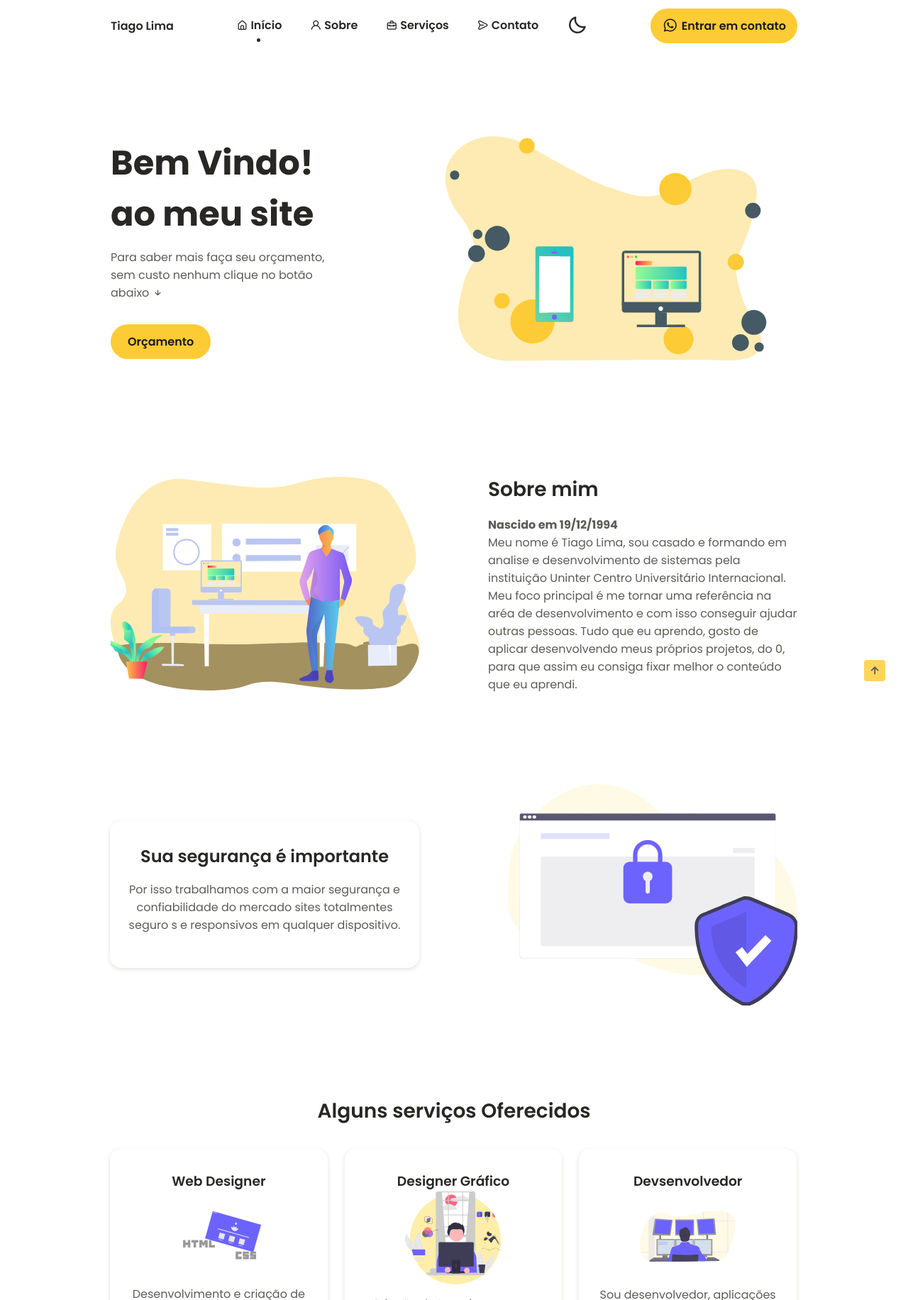
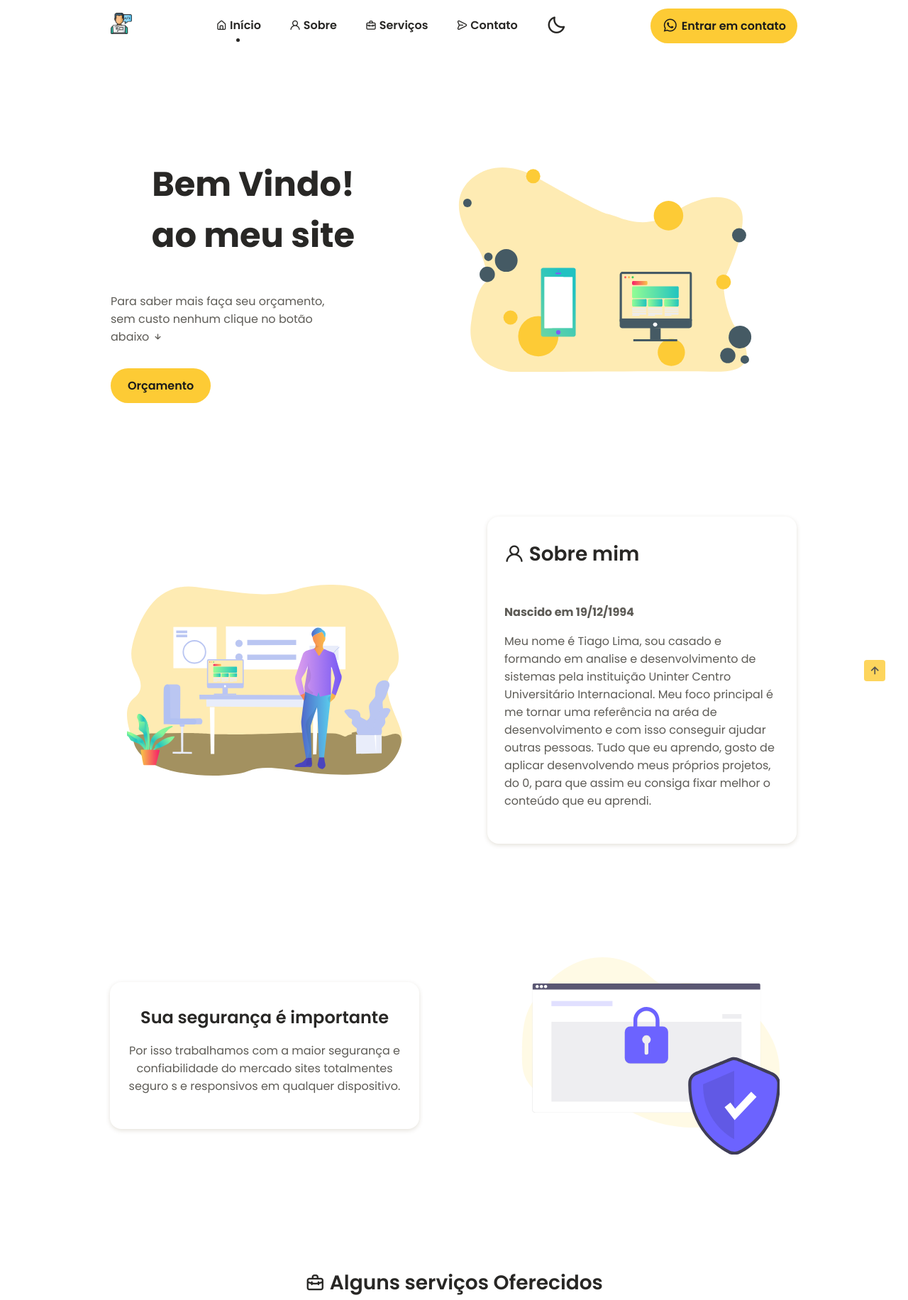
Before and after one commit to tiagoadv7/st, a plain HTML site: page index.html in a window 1280 px wide. Shown: the top 1832 px of the page at 71% size. Drawn offline with nearby package versions, Linux system fonts and the light colour scheme; some packages are replaced by stand-ins of ours; a script that the page names is missing; files whose address does not match are found by name.

Commit message:
versao 1.5
v 1.5

```diff
--- a/assets/css/styles.css
+++ b/assets/css/styles.css
@@ -308,6 +308,66 @@ body.dark-theme {
 /*=============== SERVICES ===============*/
 .services__container {
   padding-top: 1rem;
+}
+.home__title{
+  display: grid;
+  row-gap: 1rem;
+
+
+  padding: 2rem 1.5rem;
+  border-radius: 1rem;
+  text-align: center;
+  transition: .5s;
+  z-index: auto;
+  transform: translate(-1px);
+}
+
+.home__title:hover{
+  transform: scale(1.12);
+
+}
+
+.button:hover{
+   transform: scale(1.12);
+}
+
+.about__data{
+  cursor: pointer;
+  display: grid;
+  row-gap: 1rem;
+  background-color: var(--container-color);
+  box-shadow: 0px 2px 6px hsla(var(--hue), 100%, 15%, 0.15);
+  padding: 2rem 1.5rem;
+  border-radius: 1rem;
+  text-align: center;
+  transition: .5s;
+  z-index: auto;
+  transform: translate(-1px);
+}
+
+.about__data:hover{
+  transform: scale(1.12);
+  box-shadow: 5px 5px 15px rgba(0,0,0,0.6);
+}
+
+.logo:hover{
+  transform: scale(1.12);
+}
+.svg__img{
+  display: grid;
+  row-gap: 1rem;
+
+
+  padding: 2rem 1.5rem;
+
+  text-align: center;
+  transition: .5s;
+  z-index: auto;
+  transform: translate(-1px);
+}
+.svg__img:hover{
+  transform: scale(1.12);
+
 }
 
 .services__data {
--- a/index.html
+++ b/index.html
@@ -44,7 +44,10 @@
         <!--=============== HEADER ===============-->
         <header class="header" id="header">
             <nav class="nav container">
-                <a href="#" class="nav__logo">Tiago Lima</a>
+
+                <a href="#" class="nav__logo">
+                    <img class="logo"src="assets/img/about.jpg" width="30px" alt="" >
+                </a>
 
                 <div class="nav__menu" id="nav-menu">
                     <ul class="nav__list">
@@ -68,7 +71,7 @@
                 <div class="nav__toggle" id="nav-toggle">
                     <i class='bx bx-grid-alt'></i>
                 </div>
-                <a href="https://api.whatsapp.com/qr/3WQ554CWPXGDC1" class="button button-flex">
+                <a target="_blank" href="https://api.whatsapp.com/qr/3WQ554CWPXGDC1" class="button button-flex">
                     <i class='bx bxl-whatsapp button__icon'></i> Entrar em contato
                 </a>
             </nav>
@@ -347,7 +350,7 @@
             <section class="about section container" id="about">
                 <div class="about__container grid">
                     <div class="about__data">
-                        <h2 class="section__title-center">Sobre mim</h2>
+                        <h2 class="section__title-center"><i class="uil uil-user"></i> Sobre mim</h2>
                         <p class="about__description"><h4>Nascido em 19/12/1994</h4>
                             Meu nome é Tiago Lima, sou casado e formando em analise e desenvolvimento de sistemas pela instituição Uninter Centro Universitário Internacional.
                              Meu foco principal é me tornar uma referência na aréa de desenvolvimento e com isso conseguir ajudar outras pessoas.
@@ -387,7 +390,7 @@
 
             <!--=============== SERVICES ===============-->
             <section class="services section container" id="services">
-                <h2 class="section__title">Alguns serviços  Oferecidos</h2>
+                <h2 class="section__title"> <i class="uil uil-briefcase-alt"> </i>Alguns serviços  Oferecidos</h2>
                 <div class="services__container grid">
                     <div class="services__data">
                         <h3 class="services__subtitle">Web Designer</h3>
@@ -472,21 +475,21 @@
             <section class="contact section container" id="contact">
                 <div class="contact__container grid">
                     <div class="contact__content">
-                        <h2 class="section__title-center">Entre em contato comigo através dos canais de atendimentos
-                        <p class="contact__description">Aqui ao lado.</p>
+                        <h2 class="section__title-center"> <i class="uil uil-message"></i> Informações e contatos
+                        <p class="contact__description"></p>
                     </div>
 
                     <ul class="contact__content grid">
-                        <a href="https://www.instagram.com/tiagolimadbvs7/" class="button button-flex">
+                        <a target="_blank" href="https://www.facebook.com/tiago.nevesdelima" class="button button-flex">
                             <i class='bx bxl-facebook button__icon'></i> Facebook</a>
-                    <a href="https://www.instagram.com/tiagolimadbvs7/" class="button button-flex">
+                    <a target="_blank" href="https://www.instagram.com/tiagolimadbvs7/" class="button button-flex">
                         <i class='bx bxl-instagram button__icon'></i> Instagram</a>
-                    <a href="https://github.com/tiagoadv7/devlima/" class="button button-flex">
+                    <a target="_blank"  href="https://github.com/tiagoadv7/devlima/" class="button button-flex">
                         <i class='bx bxl-github button__icon'></i> Github</a>
                     </ul>
 
                     <div class="contact__content grid">
-                        <a href="https://api.whatsapp.com/qr/3WQ554CWPXGDC1" class="button button-flex">
+                        <a target="_blank" href="https://api.whatsapp.com/qr/3WQ554CWPXGDC1" class="button button-flex">
                             <i class='bx bxl-whatsapp button__icon'></i> Whatsapp</a>
                     </div>
                 </div>
```
